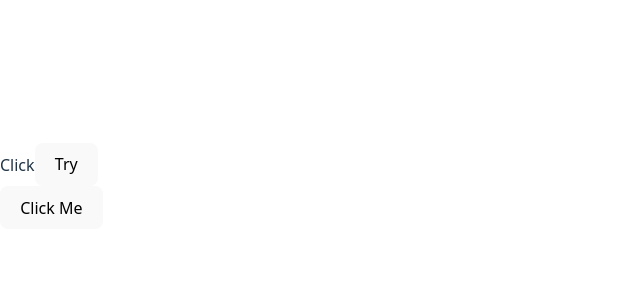
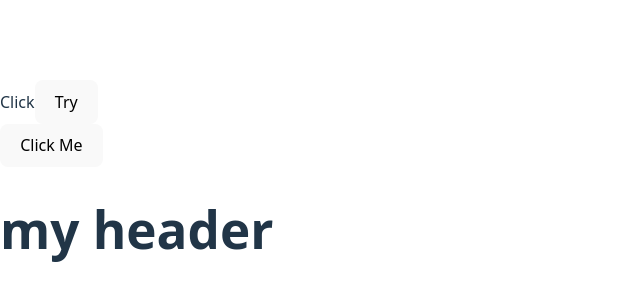
Before and after one commit to alihinnawe/Learn-Typescript-With-React, a React (Vite) app: page / in a window 1280 px wide. Shown: the part 214-514 px from the top of the page, without its empty margins (0-640 px from the left). Built offline with nearby package versions, Linux system fonts and the light colour scheme.

Commit message:
update code

```diff
--- a/src/App.tsx
+++ b/src/App.tsx
@@ -3,6 +3,7 @@ import Matches from './components/Matches';
 import AddMatch from "./components/AddMatch";
 import DiscriminatedUnions from "./components/DiscriminatedUnions";
 import Container from './components/PolymorphicComponenets.tsx';
+import PolymorphicPropsContainer from './components/PolyphormicPropsContainer.tsx';
 function App() {
   const handleDelete = (id: number) => {
     console.log(`Deleted member with id: ${id}`);
@@ -20,6 +21,8 @@ function App() {
       <Container as="button" type="button" onClick={() => alert("please enter your name")}>
         Click Me
       </Container>
+      <PolymorphicPropsContainer as="h1" > my header</PolymorphicPropsContainer>
+
     </>
   );
 }
--- /dev/null
+++ b/src/components/PolyphormicPropsContainer.tsx
@@ -0,0 +1,13 @@
+import { type ComponentPropsWithoutRef, type ReactNode, type ElementType} from "react";
+
+type PolymorphicContainer <T extends ElementType> = {
+    as? : T;
+    children : ReactNode
+} & ComponentPropsWithoutRef <T>;
+
+export default function PolymorphicPropsContainer <C extends ElementType> ({as, children, ...props} : PolymorphicContainer<C>) {
+
+    const Component = as || 'div';
+    return <Component {...props}>{children}</Component>
+
+}
```
